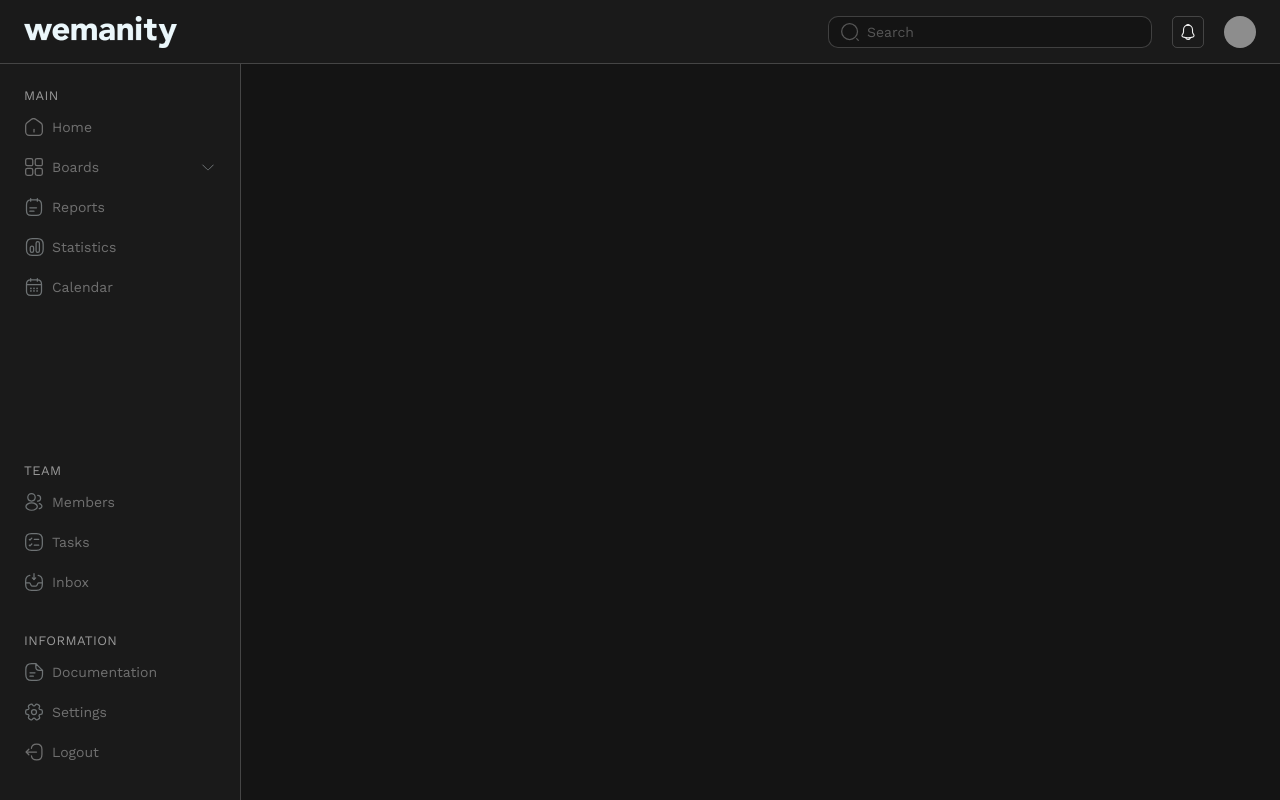
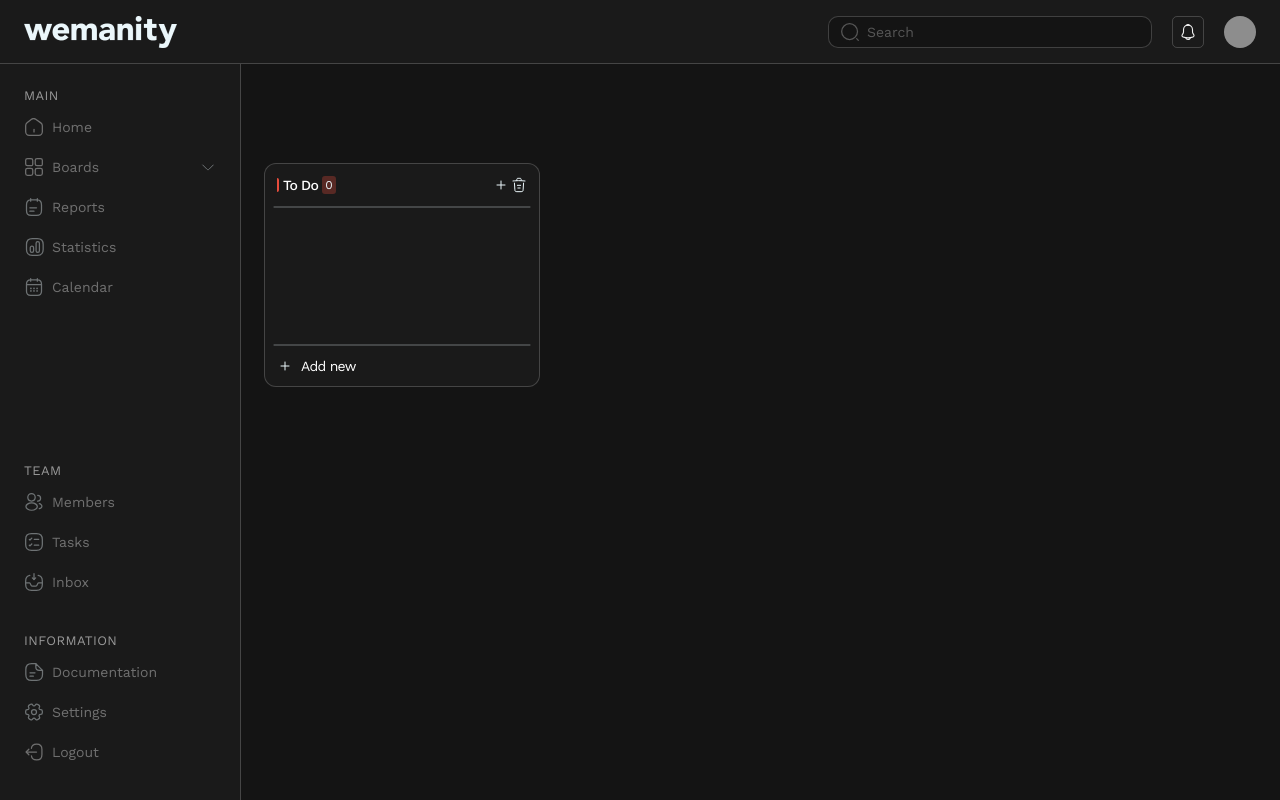
Before and after one commit to tal0n-dev/WeManage-Dashboard-Frontend, a plain HTML site: page index.html in a window 1280 px wide. Drawn offline with nearby package versions, Linux system fonts and the light colour scheme.

Commit message:
Cleaned the code a bit and added comments

```diff
--- a/index.html
+++ b/index.html
@@ -5,6 +5,9 @@
   	<meta name="viewport" content="initial-scale=1, width=device-width">
 
   	<link rel="stylesheet"  href="./index.css" />
+	<link rel="stylesheet"  href="./maincontent.css" />
+	<link rel="stylesheet"  href="./card.css" />
+	<link rel="stylesheet"  href="./form.css" />
   	<link rel="stylesheet" href="https://fonts.googleapis.com/css2?family=Work Sans:wght@400;500&display=swap" />
 
 
@@ -12,6 +15,7 @@
 </head>
 <body>
   	<div class="main">
+			<!-- Nav Bar -->
     		<div class="nav-bar">
       			<div class="navbar-context">
         				<img class="logo-icon" alt="" src="assets/Logo.png">
@@ -43,6 +47,7 @@
         				</div>
       			</div>
     		</div>
+			<!-- Side Bar -->
 			<div class="side-bar" >
 				<div class="sidebar-content">
 					<div class="main-menu">
@@ -213,24 +218,51 @@
 					</div>
 				</div>
 			</div>
-		<!-- <div class="main-content">
-			<h1 class="page-title">Dashboard</h1>
-			<div class="dashboard-summary">
-				<div class="summary-card">
-					<h2>Total Tasks</h2>
-					<p class="summary-number">24</p>
+			<!-- Main Content Area -->
+		<div class="main-content">
+            <div class="to-do-list">
+                <div class="todo-header">
+                    <div class="todo-label">
+                        <div class="label-color"></div>
+                        <div class="to-do-text">To Do</div>
+                        <div class="cards-counter">
+                            <div class="cards-number">0</div>
+                        </div>
+
+                    </div>
+                    <div class="add-icon-parent">
+                        <svg class="add-icon" width="16" height="16" viewBox="0 0 16 16" fill="none" xmlns="http://www.w3.org/2000/svg">
+                            <path d="M4 8H12" stroke="#EBF7FB" stroke-linecap="round" stroke-linejoin="round"/>
+                            <path d="M8 12V4" stroke="#EBF7FB" stroke-linecap="round" stroke-linejoin="round"/>
+                        </svg>
+						<svg class="delete-icon" width="16" height="16" viewBox="0 0 16 16" fill="none" xmlns="http://www.w3.org/2000/svg">
+							<path d="M14 3.98665C11.78 3.76665 9.54667 3.65332 7.32 3.65332C6 3.65332 4.68 3.71999 3.36 3.85332L2 3.98665" stroke="#EBF7FB" stroke-linecap="round" stroke-linejoin="round"/>
+							<path d="M5.66699 3.31331L5.81366 2.43998C5.92033 1.80665 6.00033 1.33331 7.12699 1.33331H8.87366C10.0003 1.33331 10.087 1.83331 10.187 2.44665L10.3337 3.31331" stroke="#EBF7FB" stroke-linecap="round" stroke-linejoin="round"/>
+							<path d="M12.5669 6.09332L12.1336 12.8067C12.0603 13.8533 12.0003 14.6667 10.1403 14.6667H5.86026C4.00026 14.6667 3.94026 13.8533 3.86693 12.8067L3.43359 6.09332" stroke="#EBF7FB" stroke-linecap="round" stroke-linejoin="round"/>
+							<path d="M6.88672 11H9.10672" stroke="#EBF7FB" stroke-linecap="round" stroke-linejoin="round"/>
+							<path d="M6.33301 8.33331H9.66634" stroke="#EBF7FB" stroke-linecap="round" stroke-linejoin="round"/>
+							</svg>
+                    </div>
+                </div>
+				<svg class="header-divider" width="258" height="2" viewBox="0 0 258 2" fill="none" xmlns="http://www.w3.org/2000/svg">
+					<path opacity="0.4" d="M1 1L257 1" stroke="#EBF7FB" stroke-linecap="round"/>
+				</svg>
+                <div class="card-container">
+                </div>
+				<svg class="footer-divider" width="258" height="2" viewBox="0 0 258 2" fill="none" xmlns="http://www.w3.org/2000/svg">
+					<path opacity="0.4" d="M1 1L257 1" stroke="#EBF7FB" stroke-linecap="round"/>
+				</svg>
+				<div class="add-new-button" id="addNewButton">
+					<svg class="add-icon-input" alt="Add" width="16" height="16" viewBox="0 0 16 16" fill="none" xmlns="http://www.w3.org/2000/svg">
+                        <path d="M4 8H12" stroke="#EBF7FB" stroke-linecap="round" stroke-linejoin="round"/>
+                        <path d="M8 12V4" stroke="#EBF7FB" stroke-linecap="round" stroke-linejoin="round"/>
+                    </svg>
+					<div class="add-new">Add new</div>
 				</div>
-				<div class="summary-card">
-					<h2>Completed Tasks</h2>
-					<p class="summary-number">18</p>
-				</div>
-				<div class="summary-card">
-					<h2>Pending Tasks</h2>
-					<p class="summary-number">6</p>
-				</div>
-			</div>
-		</div> -->
+            </div>
+        </div>
   	</div>
   	<script src="script.js"></script>
+	<script src="maincontent.js"></script>
 </body>
 </html>
```
